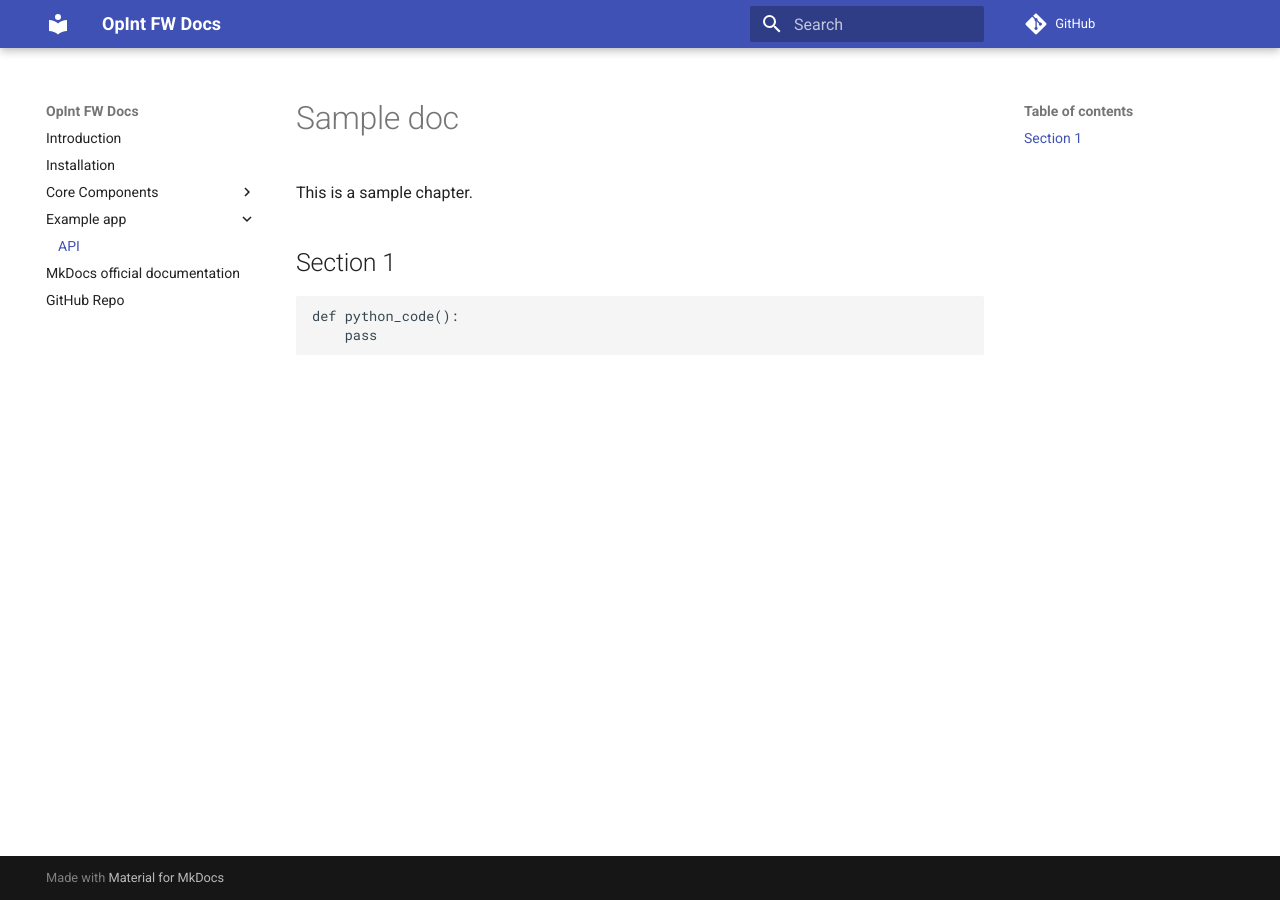
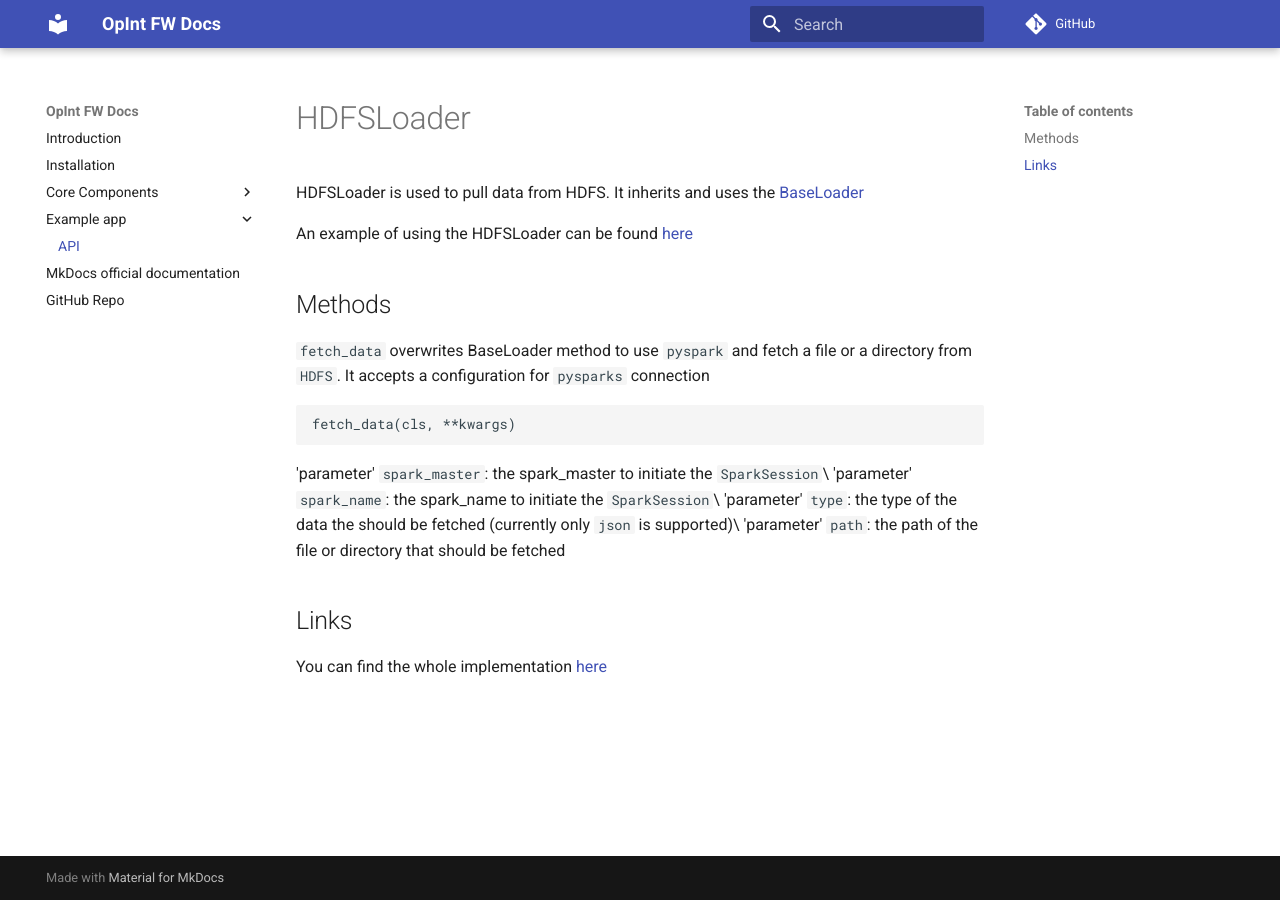
Before and after one commit to operationalintelligence/opint-framework-docs, an MkDocs documentation site: the page built from docs/core_components/index.md, in a window 1280 px wide. Built offline with MkDocs 1.6.1 and Material for MkDocs 9.7.7, drawn with Linux system fonts in a browser that asks for light colours; comment, search, counter and statistics services are not loaded.

Commit message:
adds hdfs loader docs

````diff
--- a/docs/core_components/index.md
+++ b/docs/core_components/index.md
@@ -1,10 +1,23 @@
-# Sample doc
+# HDFSLoader
 
-This is a sample chapter.
+HDFSLoader is used to pull data from HDFS. It inherits and uses the [BaseLoader](data_loader.md)
 
-## Section 1
+An example of using the HDFSLoader can be found [here](https://github.com/operationalintelligence/opint-framework/blob/master/opint_framework/apps/data_management/agents/fts_loader.py)
+
+## Methods
+
+`fetch_data` overwrites BaseLoader method to use `pyspark` and fetch a file or a directory from `HDFS`.
+It accepts a configuration for `pysparks` connection
 
 ```python
-def python_code():
-    pass
+fetch_data(cls, **kwargs)
 ```
+
+'parameter' `spark_master`: the spark_master to initiate the `SparkSession`\
+'parameter' `spark_name`: the spark_name to initiate the `SparkSession`\
+'parameter' `type`: the type of the data the should be fetched (currently only `json` is supported)\
+'parameter' `path`: the path of the file or directory that should be fetched
+
+## Links
+
+You can find the whole implementation [here](https://github.com/operationalintelligence/opint-framework/blob/master/opint_framework/core/dataproviders/hdfs_provider.py)
````
Also changed, not shown: docs/core_components/data_loader.md (+4 -0 lines).
